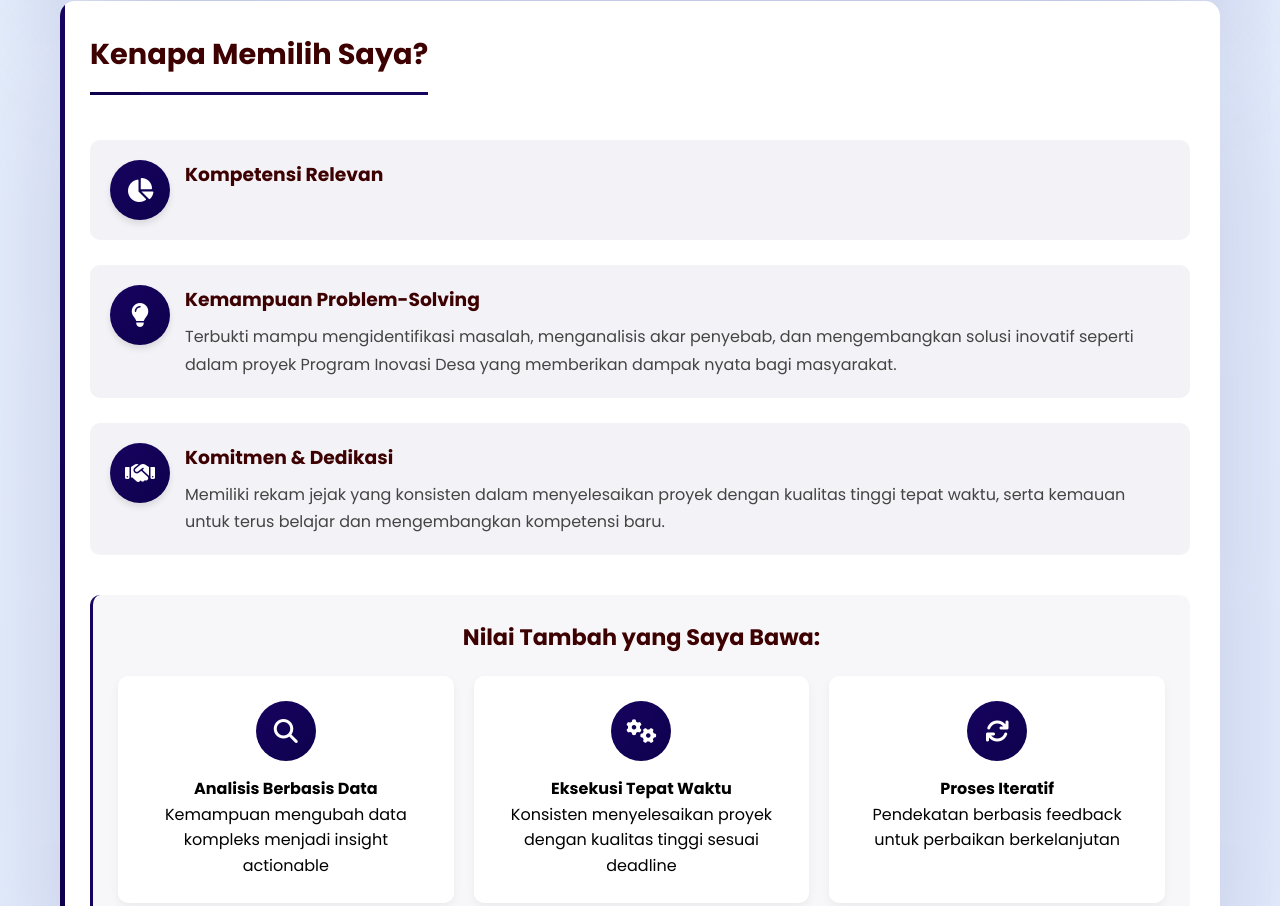
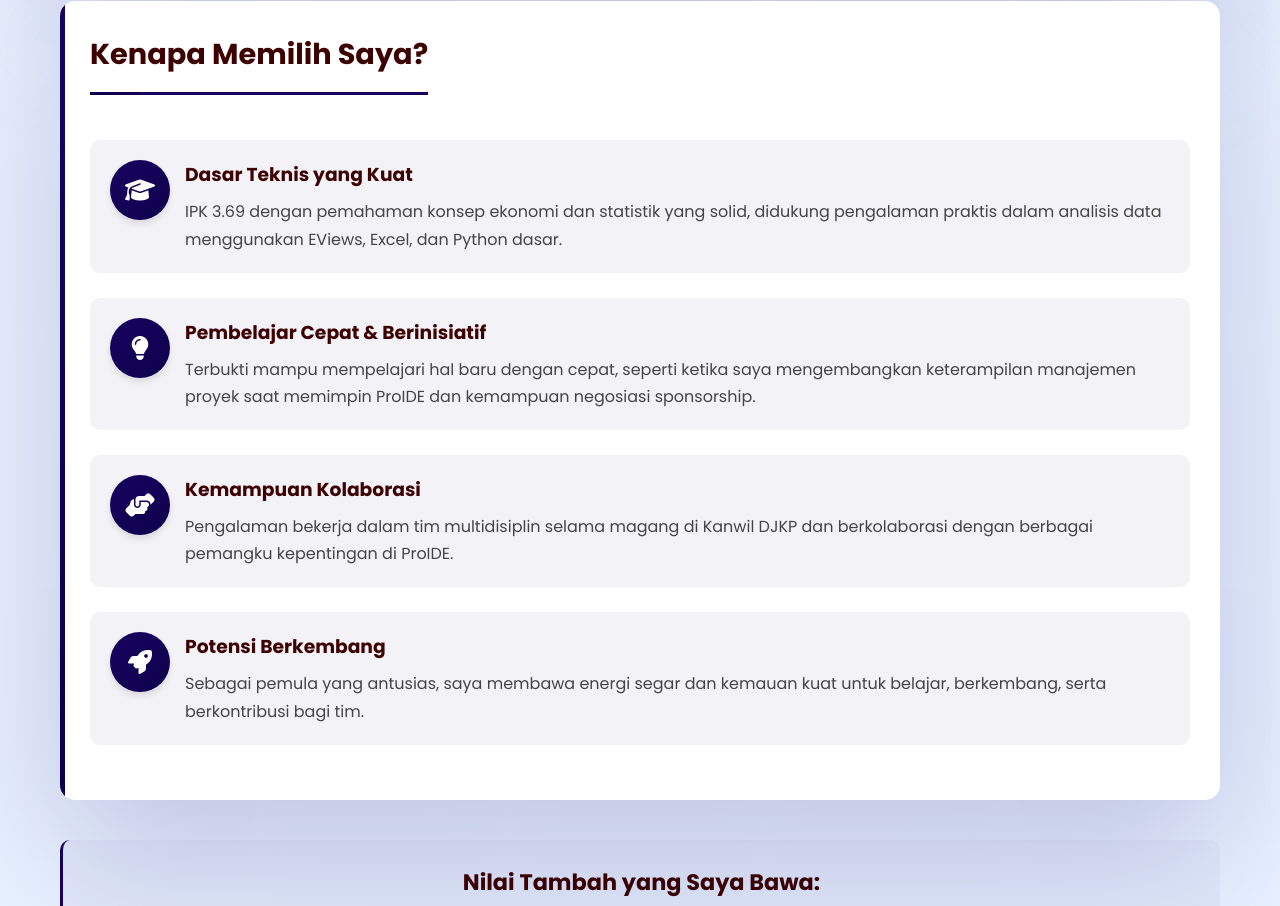
Before and after one commit to rezailyaspratama26/rezaillyaspratama, a plain HTML site: page index.html in a window 1280 px wide. Shown: the part 7542-8448 px from the top of the page. Drawn offline with Linux system fonts and the light colour scheme.

Commit message:
Update index.html

```diff
--- a/index.html
+++ b/index.html
@@ -856,6 +856,19 @@
             margin-bottom: 8px;
         }
 
+        /* Responsif untuk mobile */
+@media (max-width: 768px) {
+    .why-item {
+        flex-direction: column;
+        align-items: center;
+        text-align: center;
+    }
+
+    .why-icon {
+        margin-bottom: 15px;
+    }
+}
+
         /* Responsive Design */
         @media (max-width: 992px) {
             .profile-img {
@@ -1762,11 +1775,11 @@
     <div class="why-list">
         <div class="why-item">
             <div class="why-icon">
-                        <i class="fas fa-chart-pie"></i>
+                <i class="fas fa-graduation-cap"></i>
             </div>
             <div class="why-content">
-                        <h3>Kompetensi Relevan</h3>
-                        <p></p>
+                <h3>Dasar Teknis yang Kuat</h3>
+                <p>IPK 3.69 dengan pemahaman konsep ekonomi dan statistik yang solid, didukung pengalaman praktis dalam analisis data menggunakan EViews, Excel, dan Python dasar.</p>
             </div>
         </div>
 
@@ -1775,20 +1788,32 @@
                 <i class="fas fa-lightbulb"></i>
             </div>
             <div class="why-content">
-                        <h3>Kemampuan Problem-Solving</h3>
-                        <p>Terbukti mampu mengidentifikasi masalah, menganalisis akar penyebab, dan mengembangkan solusi inovatif seperti dalam proyek Program Inovasi Desa yang memberikan dampak nyata bagi masyarakat.</p>
+                <h3>Pembelajar Cepat & Berinisiatif</h3>
+                <p>Terbukti mampu mempelajari hal baru dengan cepat, seperti ketika saya mengembangkan keterampilan manajemen proyek saat memimpin ProIDE dan kemampuan negosiasi sponsorship.</p>
             </div>
         </div>
 
         <div class="why-item">
             <div class="why-icon">
-                        <i class="fas fa-handshake"></i>
+                <i class="fas fa-hands-helping"></i>
             </div>
             <div class="why-content">
-                        <h3>Komitmen & Dedikasi</h3>
-                        <p>Memiliki rekam jejak yang konsisten dalam menyelesaikan proyek dengan kualitas tinggi tepat waktu, serta kemauan untuk terus belajar dan mengembangkan kompetensi baru.</p>
-                    </div>
-                </div>
+                <h3>Kemampuan Kolaborasi</h3>
+                <p>Pengalaman bekerja dalam tim multidisiplin selama magang di Kanwil DJKP dan berkolaborasi dengan berbagai pemangku kepentingan di ProIDE.</p>
+            </div>
+        </div>
+
+        <div class="why-item">
+            <div class="why-icon">
+                <i class="fas fa-rocket"></i>
+            </div>
+            <div class="why-content">
+                <h3>Potensi Berkembang</h3>
+                <p>Sebagai pemula yang antusias, saya membawa energi segar dan kemauan kuat untuk belajar, berkembang, serta berkontribusi bagi tim.</p>
+            </div>
+        </div>
+    </div>
+</section>
 
                 <div class="value-proposition">
                     <h3>Nilai Tambah yang Saya Bawa:</h3>
```
Lines whose indentation alone changed are shown as unchanged.
